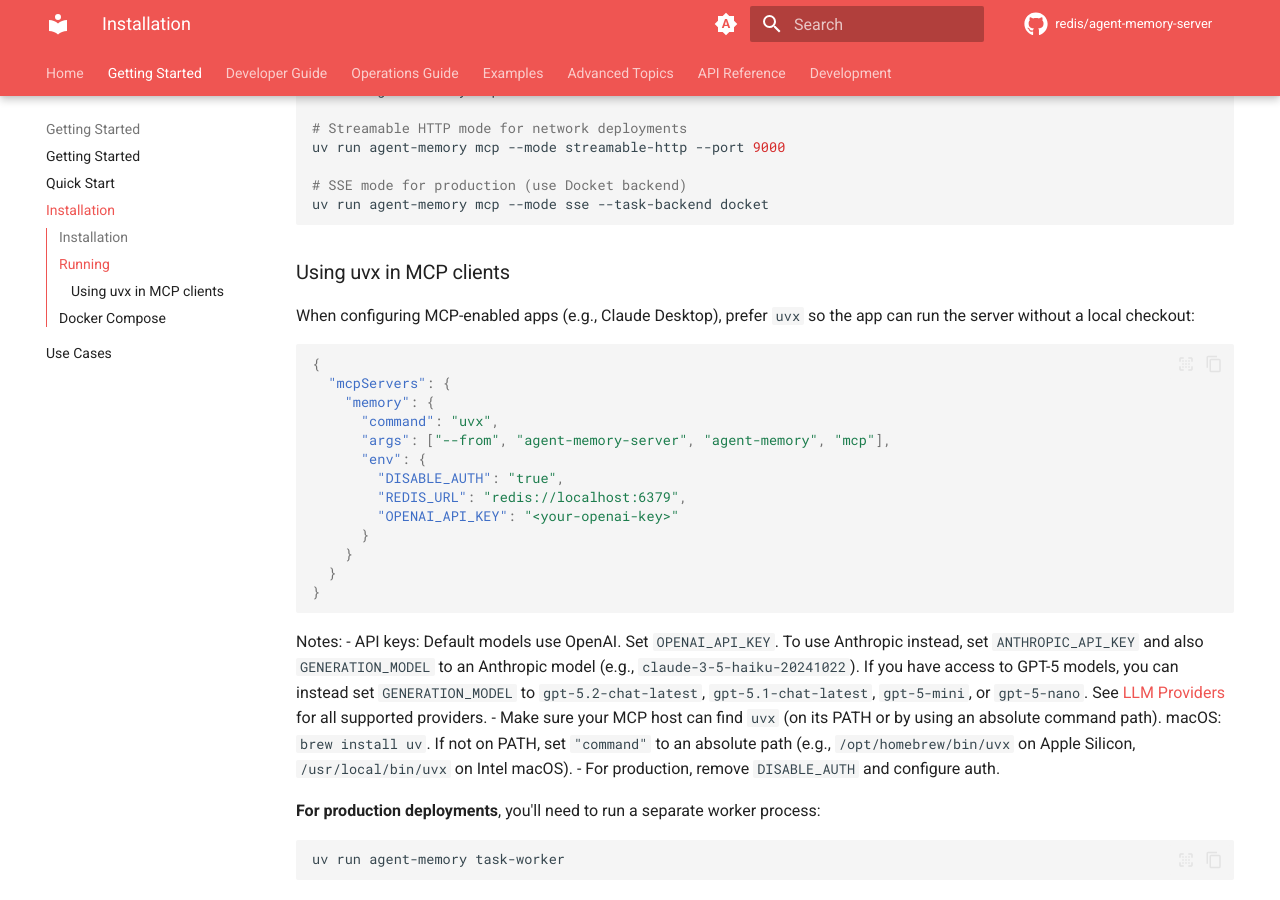
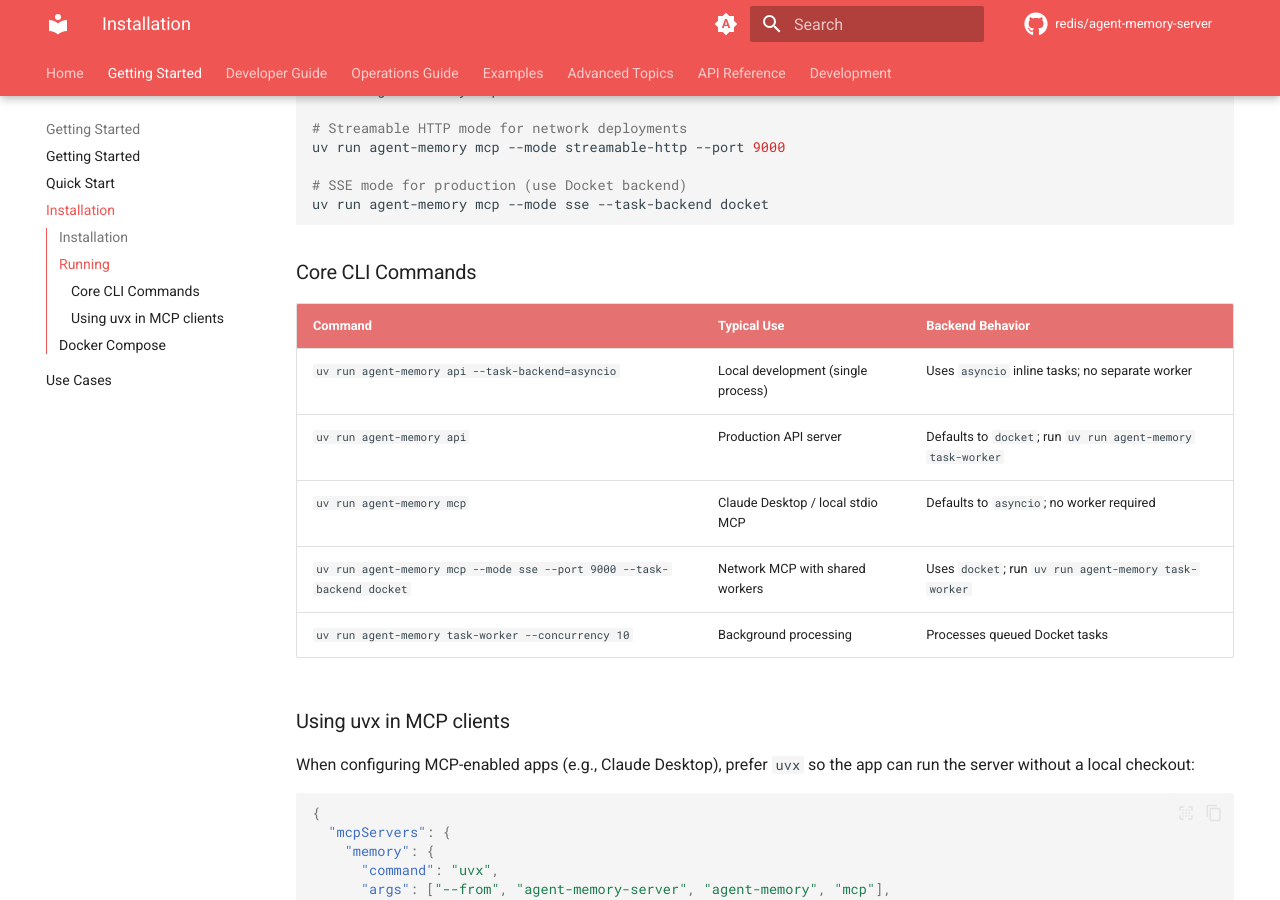
Before and after one commit to redis/agent-memory-server, an MkDocs documentation site: the page built from docs/getting-started.md, in a window 1280 px wide and 900 px high, scrolled down 1002 px. Built offline with MkDocs 1.6.1 and Material for MkDocs 9.7.7, drawn with Linux system fonts in a browser that asks for light colours; comment, search, counter and statistics services are not loaded; the version menu is left out.

Commit message:
adds the same CLI reference table to getting-started.md

````diff
--- a/docs/getting-started.md
+++ b/docs/getting-started.md
@@ -50,6 +50,16 @@ uv run agent-memory mcp --mode streamable-http --port 9000
 # SSE mode for production (use Docket backend)
 uv run agent-memory mcp --mode sse --task-backend docket
 ```
+
+### Core CLI Commands
+
+| Command | Typical Use | Backend Behavior |
+|---|---|---|
+| `uv run agent-memory api --task-backend=asyncio` | Local development (single process) | Uses `asyncio` inline tasks; no separate worker |
+| `uv run agent-memory api` | Production API server | Defaults to `docket`; run `uv run agent-memory task-worker` |
+| `uv run agent-memory mcp` | Claude Desktop / local stdio MCP | Defaults to `asyncio`; no worker required |
+| `uv run agent-memory mcp --mode sse --port 9000 --task-backend docket` | Network MCP with shared workers | Uses `docket`; run `uv run agent-memory task-worker` |
+| `uv run agent-memory task-worker --concurrency 10` | Background processing | Processes queued Docket tasks |
 
 ### Using uvx in MCP clients
 
````
